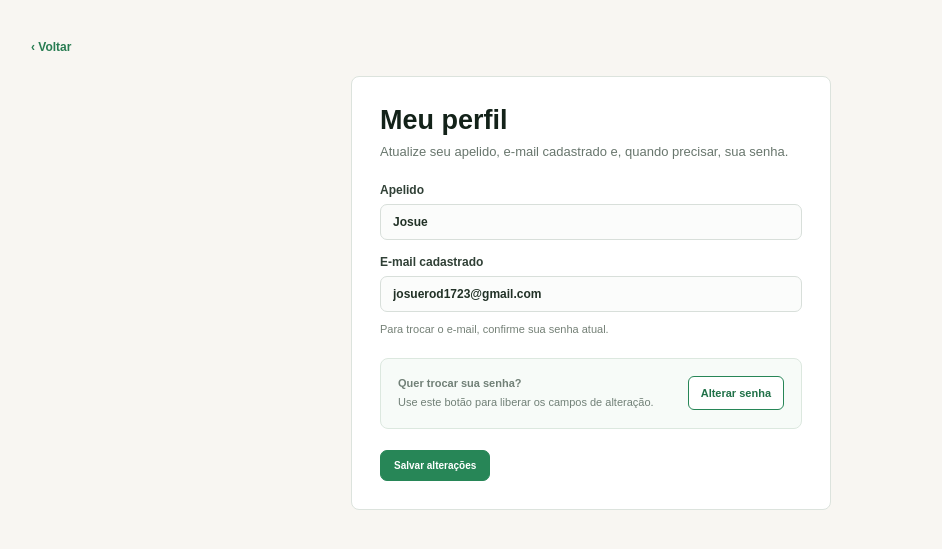
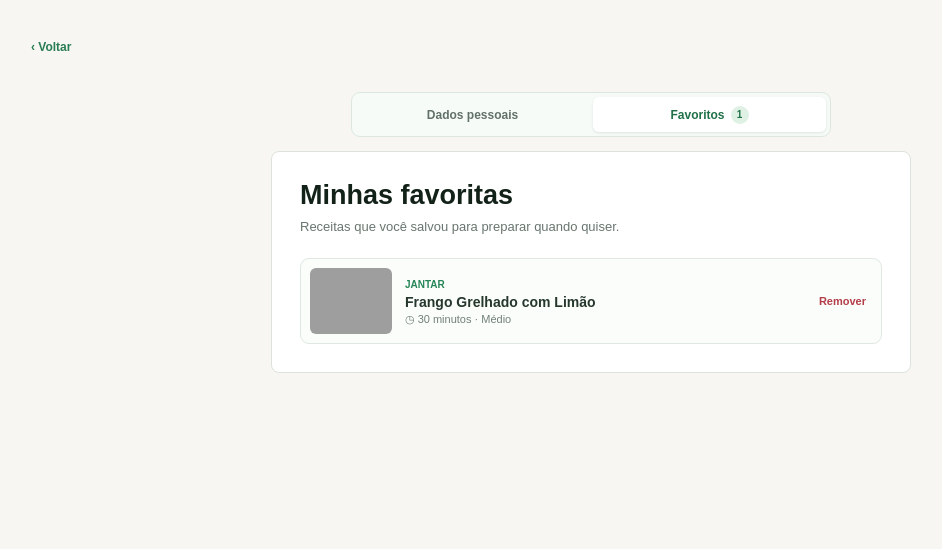
Before and after one commit to JosueRod17/Site_Receitas, a Django app: page /perfil/?aba=favoritos in a window 1280 px wide. Shown: the part 81-630 px from the top of the page, without its empty margins (49-991 px from the left). Run offline with Django 4.2, Linux system fonts and the light colour scheme; a user stored in the database is signed in; data comes from the database, SQL or seed files in the repository; both versions use the stored data as it was after the commit; grey boxes are pictures that could not be loaded.

Commit message:
Basicamente o site todo5

```diff
--- a/site_de_receitas/receitas/static/css/perfil.css
+++ b/site_de_receitas/receitas/static/css/perfil.css
@@ -12,6 +12,113 @@
 .painel-perfil {
     margin: 0 auto;
 }
+
+.abas-perfil {
+    display: flex;
+    width: min(100%, 480px);
+    margin: 16px auto 14px;
+    padding: 4px;
+    border: 1px solid #dce8df;
+    border-radius: 9px;
+    background: #f7fbf8;
+    gap: 4px;
+}
+
+.abas-perfil a {
+    display: flex;
+    flex: 1;
+    align-items: center;
+    justify-content: center;
+    gap: 6px;
+    min-height: 35px;
+    border-radius: 6px;
+    color: #627168;
+    font-size: 12px;
+    font-weight: 700;
+    text-decoration: none;
+}
+
+.abas-perfil a.esta-ativa {
+    background: #fff;
+    box-shadow: 0 1px 3px rgba(35, 74, 51, .12);
+    color: #207148;
+}
+
+.abas-perfil span {
+    display: grid;
+    min-width: 18px;
+    height: 18px;
+    place-items: center;
+    border-radius: 50%;
+    background: #dff1e5;
+    color: #207148;
+    font-size: 10px;
+}
+
+.painel-favoritos { width: min(100%, 640px); }
+
+.lista-favoritos-perfil { display: grid; gap: 12px; }
+
+.cartao-favorito-perfil {
+    display: grid;
+    grid-template-columns: 82px minmax(0, 1fr) auto;
+    align-items: center;
+    gap: 13px;
+    padding: 9px;
+    border: 1px solid #e0e8e2;
+    border-radius: 9px;
+    background: #fbfdfb;
+}
+
+.cartao-favorito-perfil img {
+    display: block;
+    width: 82px;
+    height: 66px;
+    border-radius: 6px;
+    object-fit: cover;
+}
+
+.cartao-favorito-perfil > div { min-width: 0; }
+
+.cartao-favorito-perfil > div > span {
+    color: #278657;
+    font-size: 10px;
+    font-weight: 700;
+    text-transform: uppercase;
+}
+
+.cartao-favorito-perfil h2 { margin: 3px 0; font-size: 14px; }
+
+.cartao-favorito-perfil h2 a { color: #26372c; text-decoration: none; }
+
+.cartao-favorito-perfil p { margin: 0; color: #718077; font-size: 11px; }
+
+.botao-remover-favorito {
+    min-height: 31px;
+    border: 0;
+    background: transparent;
+    color: #b33d49;
+    font: inherit;
+    font-size: 11px;
+    font-weight: 700;
+    cursor: pointer;
+}
+
+.botao-remover-favorito:hover { text-decoration: underline; }
+
+.estado-vazio-favoritos {
+    display: grid;
+    justify-items: center;
+    gap: 8px;
+    padding: 25px 10px 8px;
+    text-align: center;
+}
+
+.estado-vazio-favoritos > span { color: #c94b5b; font-size: 30px; }
+
+.estado-vazio-favoritos h2 { margin: 0; font-size: 16px; }
+
+.estado-vazio-favoritos p { max-width: 310px; margin: 0 0 8px; }
 
 .aviso-seguranca-perfil {
     margin: -5px 0 0;
@@ -92,4 +199,10 @@
     .acao-senha-perfil { align-items: flex-start; flex-direction: column; }
 
     .botao-alterar-senha-perfil { width: 100%; }
+
+    .cartao-favorito-perfil { grid-template-columns: 66px minmax(0, 1fr); }
+
+    .cartao-favorito-perfil img { width: 66px; height: 58px; }
+
+    .cartao-favorito-perfil form { grid-column: 2; }
 }
--- a/site_de_receitas/receitas/static/js/principal.js
+++ b/site_de_receitas/receitas/static/js/principal.js
@@ -60,20 +60,26 @@
   });
 
   const formularioPerfil = document.querySelector('.formulario-perfil');
+  const campoApelido = formularioPerfil?.querySelector('input[name="apelido"]');
+  const campoNomeUsuario = formularioPerfil?.querySelector('input[name="nome_usuario"]');
   const campoEmail = formularioPerfil?.querySelector('input[name="email"]');
   const blocoSenhaAtual = formularioPerfil?.querySelector('#perfil-senha-atual');
   const camposNovaSenha = formularioPerfil?.querySelector('#perfil-novas-senhas');
   const botaoAlterarSenha = formularioPerfil?.querySelector('#botao-alterar-senha-perfil');
   const campoAlteracaoSenha = formularioPerfil?.querySelector('#alteracao-senha-solicitada');
 
-  if (campoEmail && blocoSenhaAtual && camposNovaSenha && botaoAlterarSenha && campoAlteracaoSenha) {
+  if (campoApelido && campoNomeUsuario && campoEmail && blocoSenhaAtual && camposNovaSenha && botaoAlterarSenha && campoAlteracaoSenha) {
+    const apelidoInicial = campoApelido.defaultValue.trim();
+    const nomeUsuarioInicial = campoNomeUsuario.defaultValue.trim().toLowerCase();
     const emailInicial = campoEmail.defaultValue.trim().toLowerCase();
     let alteracaoSenhaAberta = formularioPerfil.dataset.alteracaoSenhaAberta === 'true';
     const senhaAtualDeveFicarVisivel = formularioPerfil.dataset.senhaAtualVisivel === 'true';
 
     const atualizarCamposDeSeguranca = () => {
+      const apelidoFoiAlterado = campoApelido.value.trim() !== apelidoInicial;
+      const nomeUsuarioFoiAlterado = campoNomeUsuario.value.trim().toLowerCase() !== nomeUsuarioInicial;
       const emailFoiAlterado = campoEmail.value.trim().toLowerCase() !== emailInicial;
-      blocoSenhaAtual.hidden = !(emailFoiAlterado || alteracaoSenhaAberta || senhaAtualDeveFicarVisivel);
+      blocoSenhaAtual.hidden = !(apelidoFoiAlterado || nomeUsuarioFoiAlterado || emailFoiAlterado || alteracaoSenhaAberta || senhaAtualDeveFicarVisivel);
       camposNovaSenha.hidden = !alteracaoSenhaAberta;
       botaoAlterarSenha.classList.toggle('esta-aberto', alteracaoSenhaAberta);
       botaoAlterarSenha.setAttribute('aria-expanded', String(alteracaoSenhaAberta));
@@ -81,6 +87,8 @@
       campoAlteracaoSenha.value = alteracaoSenhaAberta ? '1' : '0';
     };
 
+    campoApelido.addEventListener('input', atualizarCamposDeSeguranca);
+    campoNomeUsuario.addEventListener('input', atualizarCamposDeSeguranca);
     campoEmail.addEventListener('input', atualizarCamposDeSeguranca);
     botaoAlterarSenha.addEventListener('click', () => {
       alteracaoSenhaAberta = !alteracaoSenhaAberta;
--- a/site_de_receitas/receitas/templates/perfil.html
+++ b/site_de_receitas/receitas/templates/perfil.html
@@ -7,6 +7,36 @@
     <header class="cabecalho-principal"><div class="linha-cabecalho largura-pagina"><a class="marca" href="{% url nome_rota_voltar %}"><span class="simbolo-marca">S</span><span>Sobrevivência<small>na cozinha</small></span></a><div></div><div class="acoes-conta"><a class="conta-usuario" href="{% url nome_rota_voltar %}"><span class="avatar-usuario">{{ user.first_name|first|upper }}</span>{{ user.first_name }}</a></div></div></header>
     <main class="conteudo-perfil largura-pagina">
         <a class="link-voltar" href="{% url nome_rota_voltar %}">‹ Voltar</a>
+        <nav class="abas-perfil" aria-label="Seções do meu perfil">
+            <a class="{% if aba_ativa == 'perfil' %}esta-ativa{% endif %}" href="{% url 'meu_perfil' %}">Dados pessoais</a>
+            <a class="{% if aba_ativa == 'favoritos' %}esta-ativa{% endif %}" href="{% url 'meu_perfil' %}?aba=favoritos">Favoritos <span>{{ favoritos|length }}</span></a>
+        </nav>
+
+        {% if aba_ativa == "favoritos" %}
+            <section class="painel-perfil painel-favoritos" aria-labelledby="titulo-favoritos">
+                <h1 id="titulo-favoritos">Minhas favoritas</h1>
+                <p>Receitas que você salvou para preparar quando quiser.</p>
+                <div class="lista-favoritos-perfil">
+                    {% for favorito in favoritos %}
+                        <article class="cartao-favorito-perfil">
+                            <a href="{% url 'detalhe_receita' favorito.receita.id %}"><img src="{{ favorito.receita.url_imagem }}" alt="{{ favorito.receita.titulo }}"></a>
+                            <div>
+                                <span>{{ favorito.receita.categoria }}</span>
+                                <h2><a href="{% url 'detalhe_receita' favorito.receita.id %}">{{ favorito.receita.titulo }}</a></h2>
+                                <p>◷ {{ favorito.receita.tempo_preparo }} minutos · {{ favorito.receita.dificuldade }}</p>
+                            </div>
+                            <form action="{% url 'alternar_favorito' favorito.receita.id %}" method="post">
+                                {% csrf_token %}
+                                <input type="hidden" name="proximo" value="{% url 'meu_perfil' %}?aba=favoritos">
+                                <button class="botao-remover-favorito" type="submit">Remover</button>
+                            </form>
+                        </article>
+                    {% empty %}
+                        <div class="estado-vazio-favoritos"><span aria-hidden="true">♡</span><h2>Nenhuma receita salva ainda</h2><p>Explore as receitas e use o coração para guardar as suas preferidas.</p><a class="botao" href="{% url 'minhas_receitas' %}">Explorar receitas</a></div>
+                    {% endfor %}
+                </div>
+            </section>
+        {% else %}
             <section class="painel-perfil" aria-labelledby="titulo-perfil">
                 <h1 id="titulo-perfil">Meu perfil</h1>
                 <p>Atualize seu apelido, e-mail cadastrado e, quando precisar, sua senha.</p>
@@ -16,9 +46,11 @@
                     {% if formulario.non_field_errors %}<div class="erro-formulario">{{ formulario.non_field_errors }}</div>{% endif %}
                     <label for="{{ formulario.apelido.id_for_label }}">Apelido{{ formulario.apelido }}</label>
                     {% for erro in formulario.apelido.errors %}<p class="erro-formulario">{{ erro }}</p>{% endfor %}
+                    <label for="{{ formulario.nome_usuario.id_for_label }}">Nome de usuário{{ formulario.nome_usuario }}</label>
+                    {% for erro in formulario.nome_usuario.errors %}<p class="erro-formulario">{{ erro }}</p>{% endfor %}
                     <label for="{{ formulario.email.id_for_label }}">E-mail cadastrado{{ formulario.email }}</label>
                     {% for erro in formulario.email.errors %}<p class="erro-formulario">{{ erro }}</p>{% endfor %}
-                <p class="aviso-seguranca-perfil">Para trocar o e-mail, confirme sua senha atual.</p>
+                    <p class="aviso-seguranca-perfil">Para trocar o apelido, o nome de usuário ou o e-mail, confirme sua senha atual.</p>
                     <div class="perfil-senha-atual" id="perfil-senha-atual" hidden>
                         <label for="{{ formulario.senha_atual.id_for_label }}">Senha atual{{ formulario.senha_atual }}</label>
                         {% for erro in formulario.senha_atual.errors %}<p class="erro-formulario">{{ erro }}</p>{% endfor %}
@@ -36,6 +68,7 @@
                     <button class="botao" type="submit">Salvar alterações</button>
                 </form>
             </section>
+        {% endif %}
     </main>
     <script src="{% static 'js/principal.js' %}"></script>
 </body>
--- a/site_de_receitas/receitas/visoes.py
+++ b/site_de_receitas/receitas/visoes.py
@@ -199,6 +199,12 @@ def avaliar_receita(requisicao, id_receita):
 @exige_login
 def meu_perfil(requisicao):
     formulario = FormularioPerfil(requisicao.user, requisicao.POST or None)
+    aba_ativa = requisicao.GET.get("aba", "perfil")
+    if aba_ativa not in {"perfil", "favoritos"}:
+        aba_ativa = "perfil"
+    favoritos = Favorito.objects.filter(usuario=requisicao.user).select_related(
+        "receita"
+    )
     if requisicao.method == "POST" and formulario.is_valid():
         usuario = formulario.salvar()
         atualizar_hash_sessao(requisicao, usuario)
@@ -211,6 +217,8 @@ def meu_perfil(requisicao):
         "perfil.html",
         {
             "formulario": formulario,
+            "aba_ativa": aba_ativa,
+            "favoritos": favoritos,
             "nome_rota_voltar": (
                 "painel_gestao"
                 if requisicao.user.is_superuser
```
Also changed, not shown: site_de_receitas/receitas/formularios.py (+38 -6 lines), site_de_receitas/receitas/test_fluxo_publico.py (+20 -1 lines), site_de_receitas/receitas/test_perfil.py (+37 -1 lines), site_de_receitas/db.sqlite3. Lines whose indentation alone changed are shown as unchanged.
